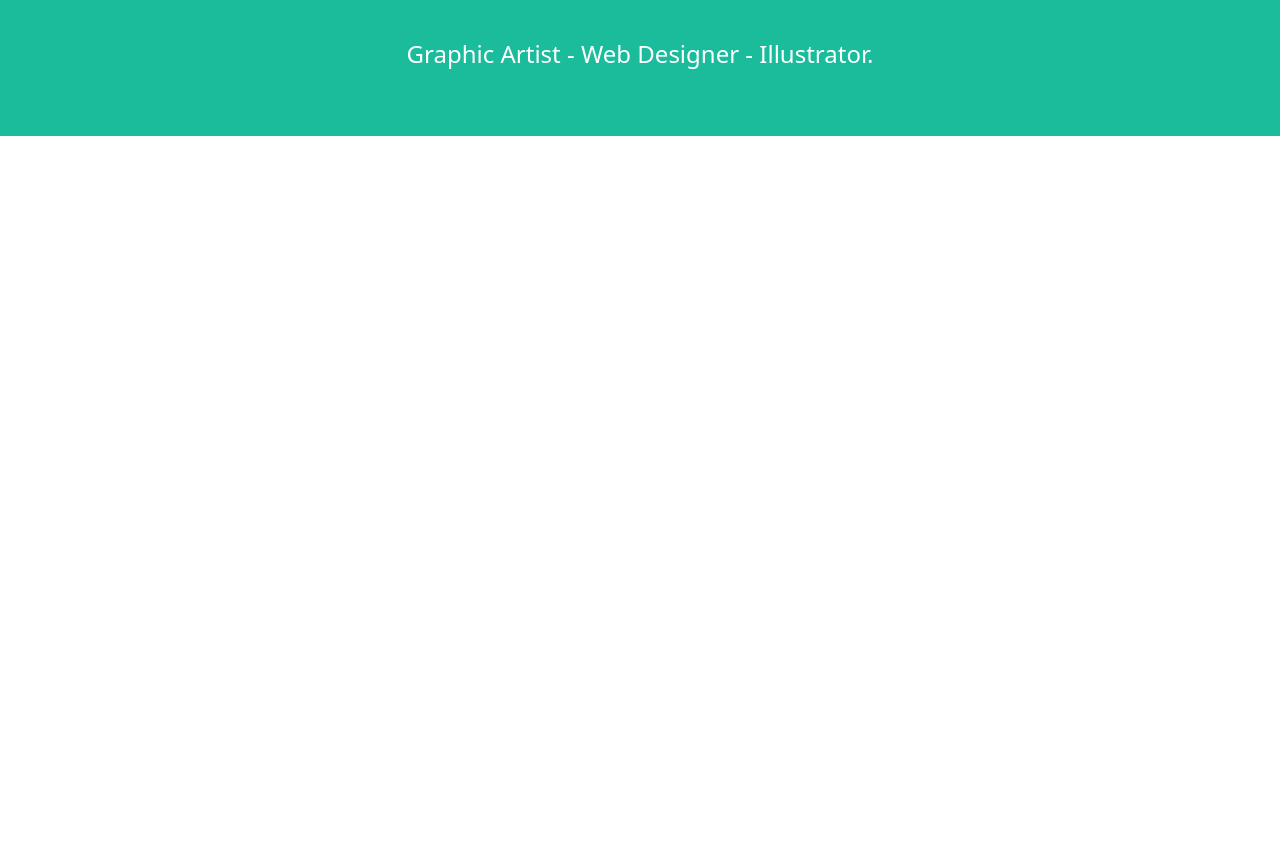
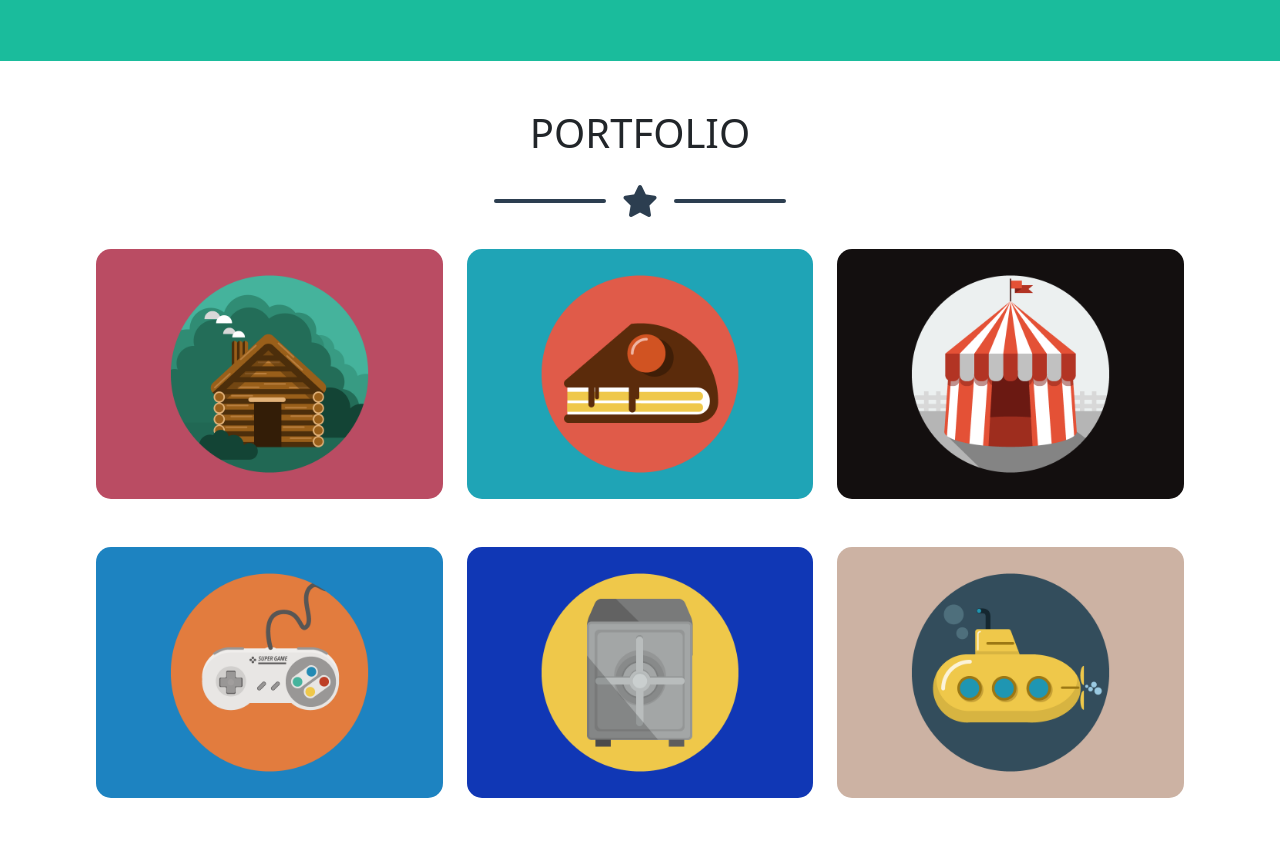
Before and after one commit to JUANCAMILO2001/actividad_branch, a plain HTML site: page index.html in a window 1280 px wide. Shown: the part 586-1432 px from the top of the page. Before the commit the page ends 800 px from the top, so only its background shows below. Drawn offline with Linux system fonts and the light colour scheme.

Commit message:
Creacion de la seccion 2 Portafolio

```diff
--- a/css/style.css
+++ b/css/style.css
@@ -9,13 +9,17 @@
         }
         .navbar-toggler{
             border: 1px solid #1abc9c!important;
-            background: #1abc9c;
+            background: #1abc9c!important;
         }
         .navbar a{
             color: #FFFFFF;
         }
         .navbar a:hover{
             color: #1abc9c;
+        }
+        .navbar-collapse{
+          background-color: #2C3D4F;
+
         }
 
         /*Esteban seccion paso 2*/
@@ -66,3 +70,11 @@
           .estrella.estrella-clara .estrella-icon {
             color: #fff;
           }
+
+          /*Seccion 2 Portafolio*/
+          .portafolio{
+            width: 85%;
+          }
+          .roundeds {
+            border-radius: 15px!important;
+          }
--- a/index.html
+++ b/index.html
@@ -12,7 +12,7 @@
 <body>
     <!--camilo header paso 1-->
     <header>
-        <nav class="navbar text-white navbar-expand-lg bg-body-nav">
+        <nav class="navbar text-white navbar-expand-lg bg-body-nav fixed-top">
             <div class="container">
               <a class="navbar-brand" href="#"><strong>START BOOTSTRAP</strong></a>
               <button class="navbar-toggler" type="button" data-bs-toggle="collapse" data-bs-target="#navbarSupportedContent" aria-controls="navbarSupportedContent" aria-expanded="false" aria-label="Toggle navigation">
@@ -21,7 +21,7 @@
               <div class="collapse navbar-collapse " id="navbarSupportedContent">
                 <ul class="navbar-nav ms-auto mb-2 mb-lg-0">
                   <li class="nav-item me-3">
-                    <a class="nav-link" href="#"><strong>PORTFOLIO</strong></a>
+                    <a class="nav-link" href="#portafolio"><strong>PORTFOLIO</strong></a>
                   </li>
                   <li class="nav-item me-3">
                     <a class="nav-link" href="#"><strong>ABOUT</strong></a>
@@ -49,11 +49,44 @@
           </div>
           <div class="d-flex justify-content-center mt-3 mb-5">
             <p class="text-white">Graphic Artist - Web Designer - Illustrator.</p>
-
           </div>
         </div>
+      </section>
+      <!--Esteban Seccion paso 3-->
+      <section class="mt-5" id="portafolio">
+        <h1 class="text-center mt-5">PORTFOLIO</h1>
+        <div class="estrella  ">
+          <div class="estrella-blanca-linea"></div>
+          <div class="estrella-icon"><i class="fas fa-star"></i></div>
+          <div class="estrella-blanca-linea"></div>
+        </div>
+        <div class="d-flex justify-content-center">
+          <div class="portafolio">
+            <div class="row ">
+              <div class="col-12 col-lg-4 mb-5 ">
+                <img src="images/cabin.png" alt="" class="img-fluid roundeds">
+              </div>
+              <div class="col-12 col-lg-4 mb-5" >
+                <img src="images/cake.png" alt="" class="img-fluid roundeds ">
+              </div>
+              <div class="col-12 col-lg-4 mb-5">
+                <img src="images/circus.png" alt="" class="img-fluid roundeds ">
+              </div>
+              <div class="col-12 col-lg-4 mb-5">
+                <img src="images/game.png" alt="" class="img-fluid roundeds ">
+              </div>
+              <div class="col-12 col-lg-4 mb-5">
+                <img src="images/safe.png" alt="" class="img-fluid roundeds ">
+              </div>
+              <div class="col-12 col-lg-4 mb-5">
+                <img src="images/submarine.png" alt="" class="img-fluid roundeds ">
+              </div>
+            </div>
+          </div>
+        </div>
+      </section>
 
-      </section>
+
     </main>
 
 <script src="libs/bootstrap-5.0.2-dist/js/bootstrap.min.js"></script>
```
